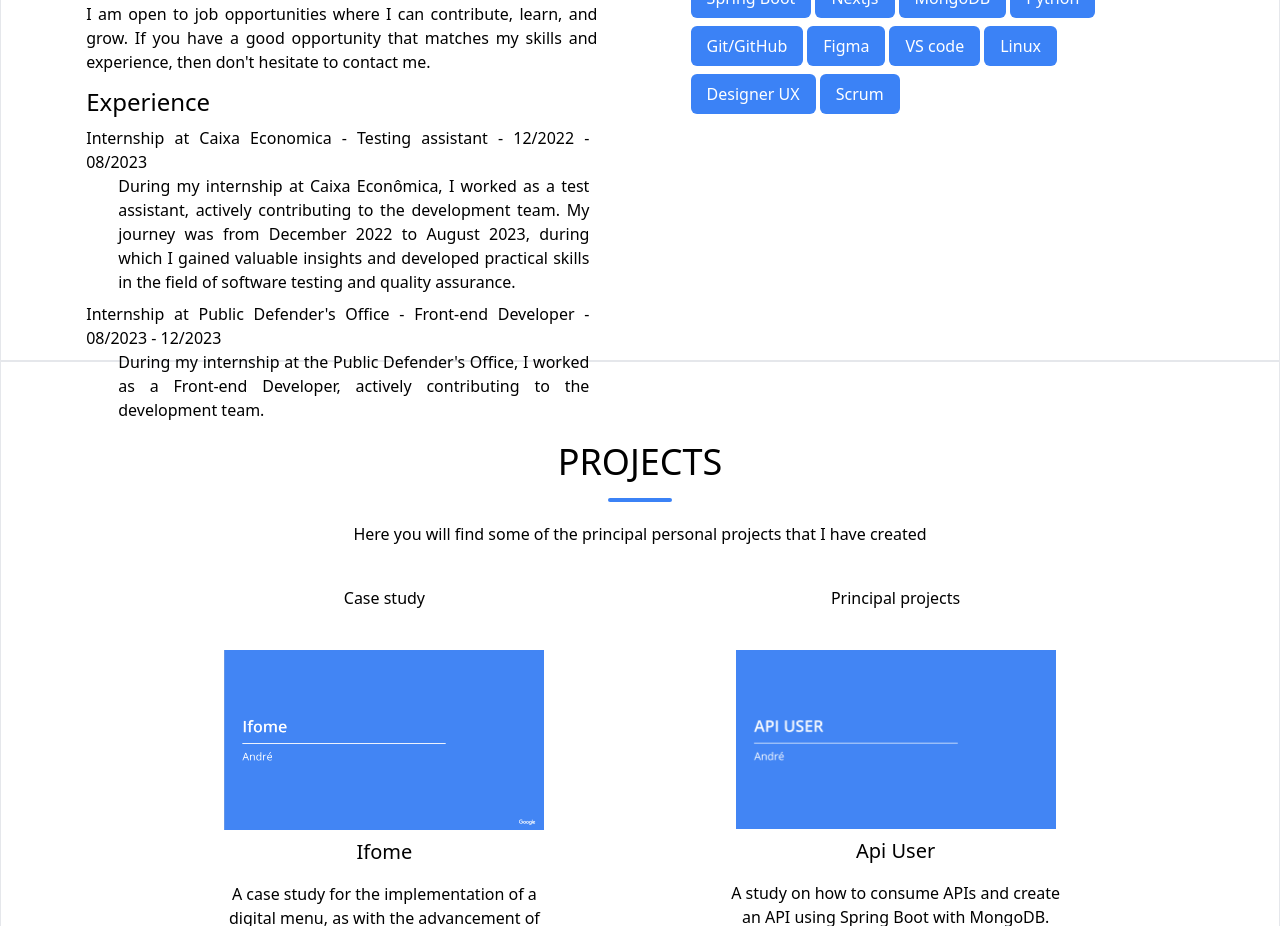
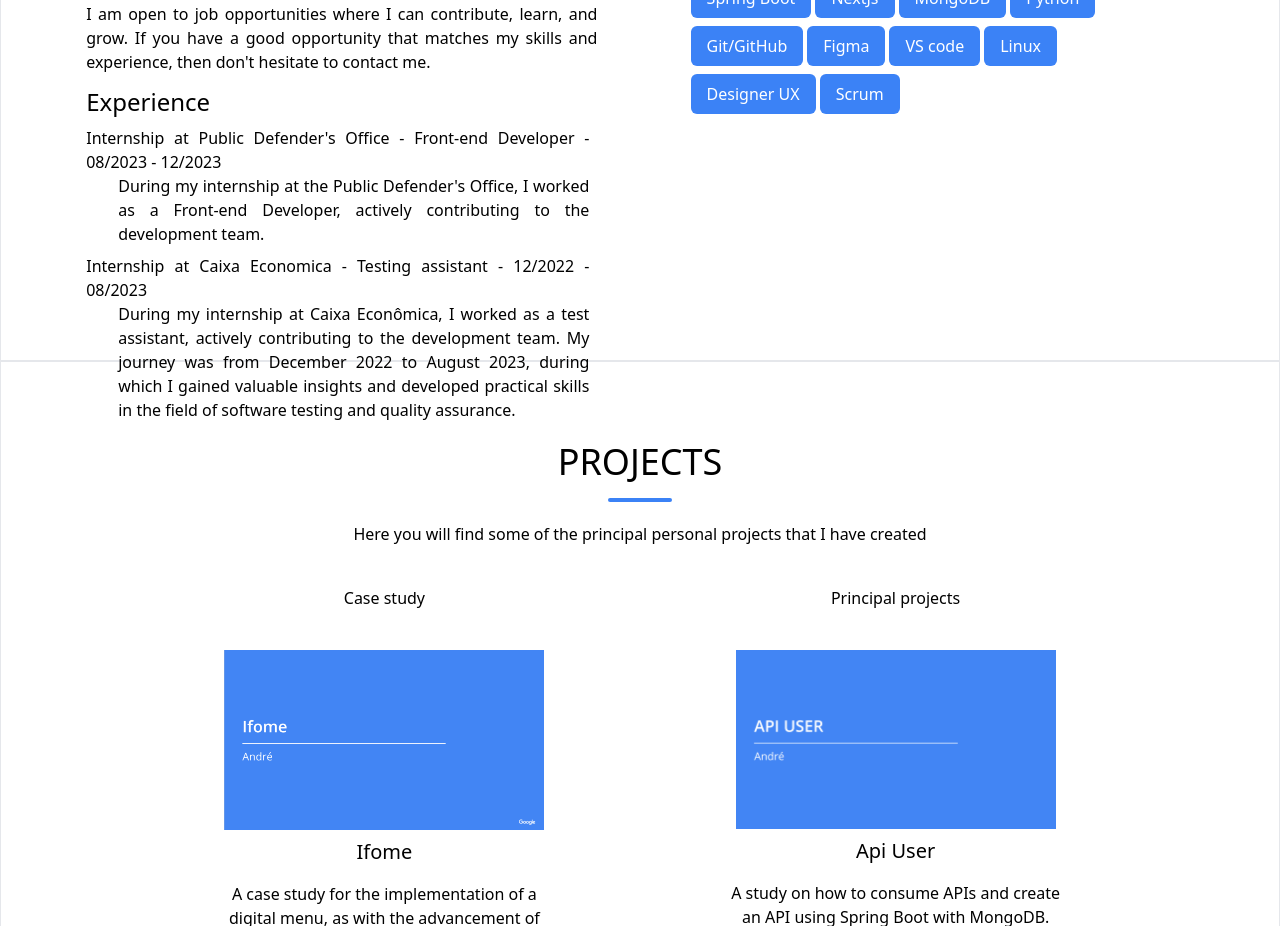
Before and after one commit to andre-albuquerque01/Portifolio_react, a React (Vite) app: page / in a window 1280 px wide. Shown: the part 1240-2166 px from the top of the page. Built offline with nearby package versions, Linux system fonts and the light colour scheme.

Commit message:
fix: word

```diff
--- a/src/componets/about.jsx
+++ b/src/componets/about.jsx
@@ -22,14 +22,14 @@
                     <div className="space-y-2 mr-2">
                         <h1 className="text-2xl">Experience</h1>
                         <div>
+                            <p>Internship at Public Defender's Office - Front-end Developer - 08/2023 - 12/2023</p>
+                            <p className="text-justify ml-8">During my internship at the Public Defender's Office, I worked as a Front-end Developer, actively contributing to the development team.</p>
+                        </div>
+                        <div>
                             <p>Internship at Caixa Economica - Testing assistant - 12/2022 - 08/2023</p>
                             <p className="text-justify ml-8">
                                 During my internship at Caixa Econômica, I worked as a test assistant, actively contributing to the development team. My journey was from December 2022 to August 2023, during which I gained valuable insights and developed practical skills in the field of software testing and quality assurance.
                             </p>
-                        </div>
-                        <div>
-                            <p>Internship at Public Defender's Office - Front-end Developer - 08/2023 - 12/2023</p>
-                            <p className="text-justify ml-8">During my internship at the Public Defender's Office, I worked as a Front-end Developer, actively contributing to the development team.</p>
                         </div>
                     </div>
                 </div>
```
